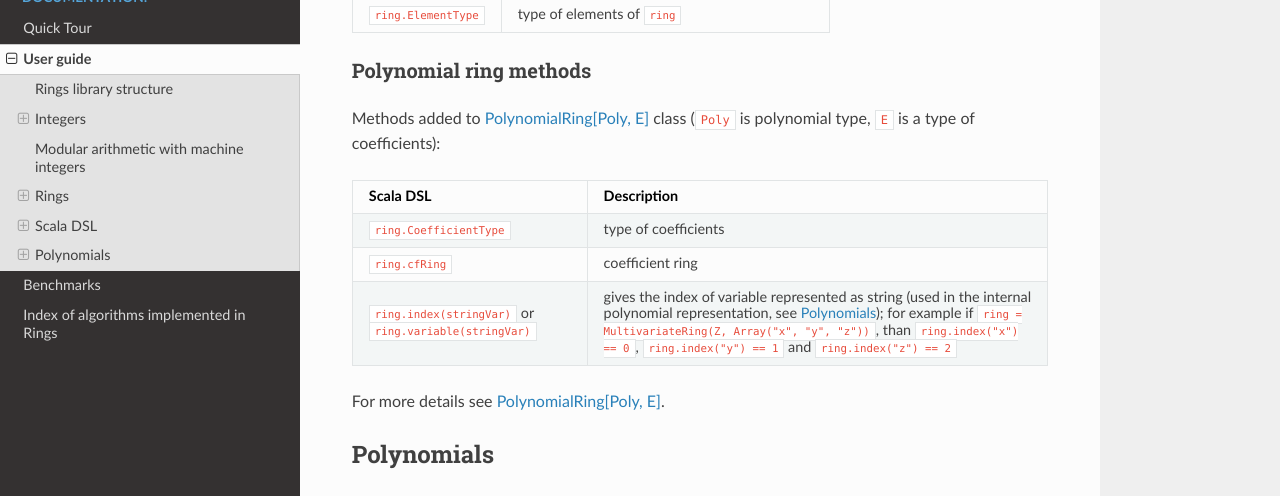
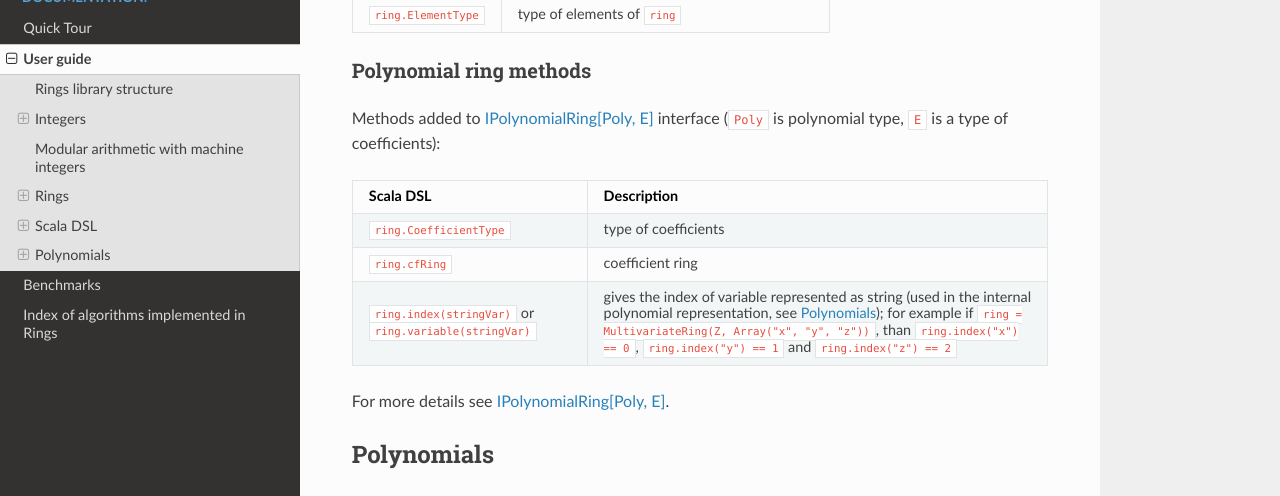
Before and after one commit to PoslavskySV/rings, a Sphinx documentation site: the page built from doc/guide.rst, in a window 1280 px wide and 900 px high, scrolled down 14493 px. Shown: the part 149-645 px from the top of the window. Built offline with Sphinx 7.4.7 and the Read the Docs theme 2.0.0, drawn with Linux system fonts in a browser that asks for light colours; some of the changed text lies outside the part shown.

Commit message:
update docs

```diff
--- a/doc/guide.rst
+++ b/doc/guide.rst
@@ -792,7 +792,7 @@ Methods added to `Ring[E]`_ interface:
 Polynomial ring methods
 """""""""""""""""""""""
 
-Methods added to `PolynomialRing[Poly, E]`_  class (``Poly`` is polynomial type, ``E`` is a type of coefficients):
+Methods added to `IPolynomialRing[Poly, E]`_  interface (``Poly`` is polynomial type, ``E`` is a type of coefficients):
 
 +------------------------------+--------------------------------------------------------------------------------------------------+
 | Scala DSL                    | Description                                                                                      |
@@ -808,14 +808,14 @@ Methods added to `PolynomialRing[Poly, E]`_  class (``Poly`` is polynomial type,
 +------------------------------+--------------------------------------------------------------------------------------------------+
 
 
-For more details see `PolynomialRing[Poly, E]`_.
+For more details see `IPolynomialRing[Poly, E]`_.
 
 
 .. _Ring<E>: https://github.com/PoslavskySV/rings/blob/develop/rings/src/main/java/cc/redberry/rings/Ring.java
 
 .. _Ring[E]: https://github.com/PoslavskySV/rings/blob/develop/rings.scaladsl/src/main/scala/cc/redberry/rings/scaladsl/Rings.scala
 
-.. _PolynomialRing[Poly, E]: https://github.com/PoslavskySV/rings/blob/develop/rings.scaladsl/src/main/scala/cc/redberry/rings/scaladsl/Rings.scala
+.. _IPolynomialRing[Poly, E]: https://github.com/PoslavskySV/rings/blob/develop/rings.scaladsl/src/main/scala/cc/redberry/rings/scaladsl/Rings.scala
 
 .. _Z: https://github.com/PoslavskySV/rings/blob/develop/rings/src/main/java/cc/redberry/rings/Rings.java#L30
 
@@ -1031,7 +1031,7 @@ Note that there is no any specific polynomial ring used in the ``genericFunc`` a
 		  * @tparam E    type of polynomial coefficients
 		  */
 		def genericFuncWithRing[Poly <: IPolynomial[Poly], E](poly: Poly)
-		    (implicit ring: PolynomialRing[Poly, E]): Poly = {
+		    (implicit ring: IPolynomialRing[Poly, E]): Poly = {
 		  poly.pow(2) * 3 + poly * 2 + 1
 		}
 
@@ -1049,7 +1049,7 @@ Note that there is no any specific polynomial ring used in the ``genericFunc`` a
 		/**
 		 * @param <Poly> polynomial type
 		 */
-		static <Poly extends IPolynomial<Poly>> Poly genericFuncWithRing(Poly poly, PolynomialRing<Poly> ring) {
+		static <Poly extends IPolynomial<Poly>> Poly genericFuncWithRing(Poly poly, IPolynomialRing<Poly> ring) {
 		    return ring.add(
 		            ring.getOne(),
 		            ring.multiply(poly, ring.valueOf(2)),
@@ -1165,7 +1165,7 @@ Internally both implementations use dense data structure (array of coefficients)
 		 * @param <Poly> univariate polynomial type
 		 */
 		static <Poly extends IUnivariatePolynomial<Poly>>
-		Poly genericFuncWithRing(Poly poly, PolynomialRing<Poly> ring) { return null; }
+		Poly genericFuncWithRing(Poly poly, IPolynomialRing<Poly> ring) { return null; }
 
 
 .. _ref-univariate-divison:
@@ -1628,7 +1628,7 @@ The generic parent class for multivariate polynomials is `AMultivariatePolynomia
 		 */
 		static <Monomial extends DegreeVector<Monomial>,
 		        Poly extends AMultivariatePolynomial<Monomial, Poly>>
-		Poly genericFuncWithRing(Poly poly, PolynomialRing<Poly> ring) { return null; }
+		Poly genericFuncWithRing(Poly poly, IPolynomialRing<Poly> ring) { return null; }
 
 		// call generic funcs
 		genericFunc(MultivariatePolynomial.parse("a + b"));
```
